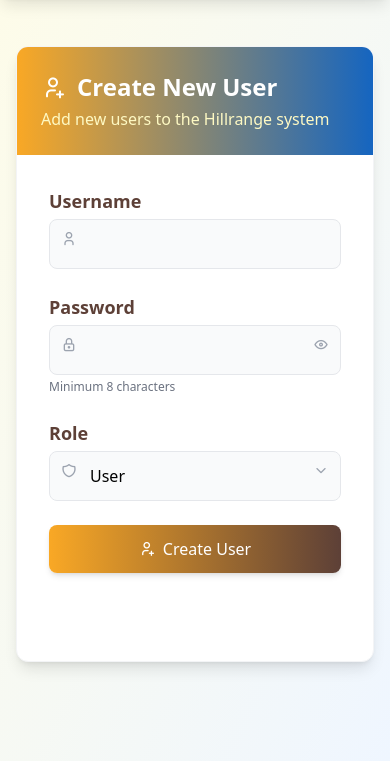
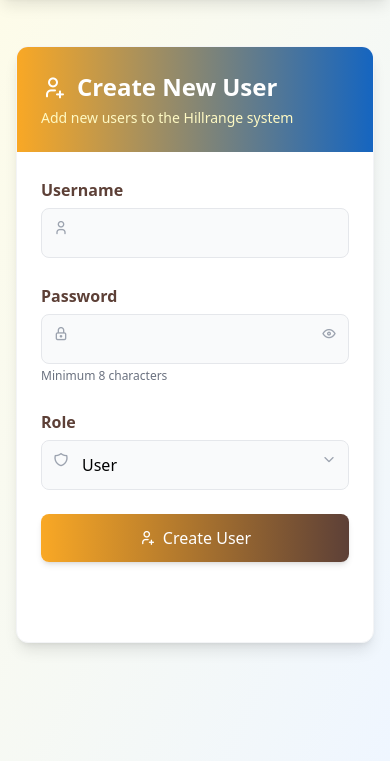
Before and after one commit to LouisbasilX/School-Clubs, a website: page client/public/create-user.html in a window 390 px wide. Shown: the part 83-844 px from the top of the page. Drawn offline with nearby package versions, Linux system fonts and the light colour scheme.

Commit message:
create-user page made responsive

```diff
--- a/client/public/create-user.html
+++ b/client/public/create-user.html
@@ -2,6 +2,7 @@
 <html lang="en">
   <head>
     <meta charset="UTF-8" />
+    <meta name="viewport" content="width=device-width, initial-scale=1.0" />
     <title>Create User | Hillrange Clubs</title>
     <script src="https://cdn.tailwindcss.com"></script>
     <link
@@ -149,8 +150,9 @@
         color: var(--dark);
         transform: translateX(5px);
       }
-      /* Responsive navigation - Changed from 640px to 1000px */
-      @media (max-width: 1000px) {
+
+      /* Responsive navigation */
+      @media (max-width: 768px) {
         nav .hidden-md {
           display: none;
         }
@@ -195,11 +197,54 @@
         .mobile-dropdown-item:hover {
           background: #fef3c7;
         }
+
+        /* Adjust form for mobile */
+        main {
+          padding: 1rem;
+          margin-top: 1rem;
+        }
+
+        .bg-gradient-to-r {
+          padding: 1.5rem;
+        }
+
+        #createUserForm {
+          padding: 1.5rem;
+        }
+
+        input,
+        select {
+          padding: 0.75rem 0.75rem 0.75rem 2.5rem;
+          font-size: 0.9rem;
+        }
+
+        button[type="submit"] {
+          padding: 0.75rem;
+        }
       }
 
-      @media (min-width: 1001px) {
+      @media (min-width: 769px) {
         .mobile-only {
           display: none !important;
+        }
+      }
+
+      /* Small mobile devices */
+      @media (max-width: 480px) {
+        .flex-shrink-0 span {
+          font-size: 1.25rem;
+        }
+
+        .bg-gradient-to-r h1 {
+          font-size: 1.5rem;
+        }
+
+        .bg-gradient-to-r p {
+          font-size: 0.875rem;
+        }
+
+        label {
+          font-size: 1rem !important;
         }
       }
     </style>
@@ -395,13 +440,13 @@
       </div>
     </nav>
 
-    <main class="max-w-2xl mx-auto mt-8 p-4">
+    <main class="max-w-2xl mx-auto mt-8 p-4 sm:p-6">
       <div
         class="bg-white rounded-xl shadow-lg overflow-hidden border border-gray-100"
       >
         <!-- Form Header with School Colors -->
         <div
-          class="bg-gradient-to-r from-hillrange-yellow to-hillrange-blue p-6"
+          class="bg-gradient-to-r from-hillrange-yellow to-hillrange-blue p-6 sm:p-8"
         >
           <div class="flex items-center">
             <i class="ti ti-user-plus text-2xl text-white mr-3"></i>
@@ -413,7 +458,7 @@
         </div>
 
         <!-- Form Content -->
-        <form id="createUserForm" class="p-8 space-y-6">
+        <form id="createUserForm" class="p-6 sm:p-8 space-y-6">
           <div class="space-y-1">
             <label class="block text-lg font-semibold text-hillrange-brown"
               >Username</label
@@ -537,6 +582,22 @@
         togglePassword.classList.toggle("ti-eye-off");
       });
 
+      // Dropdown toggle
+      const dropdownToggle = document.getElementById("dropdownToggle");
+      const dropdownMenu = document.getElementById("dropdownMenu");
+
+      dropdownToggle.addEventListener("click", (e) => {
+        e.stopPropagation();
+        dropdownMenu.classList.toggle("show");
+      });
+
+      // Close dropdown when clicking outside
+      document.addEventListener("click", (e) => {
+        if (!dropdownToggle.contains(e.target)) {
+          dropdownMenu.classList.remove("show");
+        }
+      });
+
       // Form submission
       document
         .getElementById("createUserForm")
```
